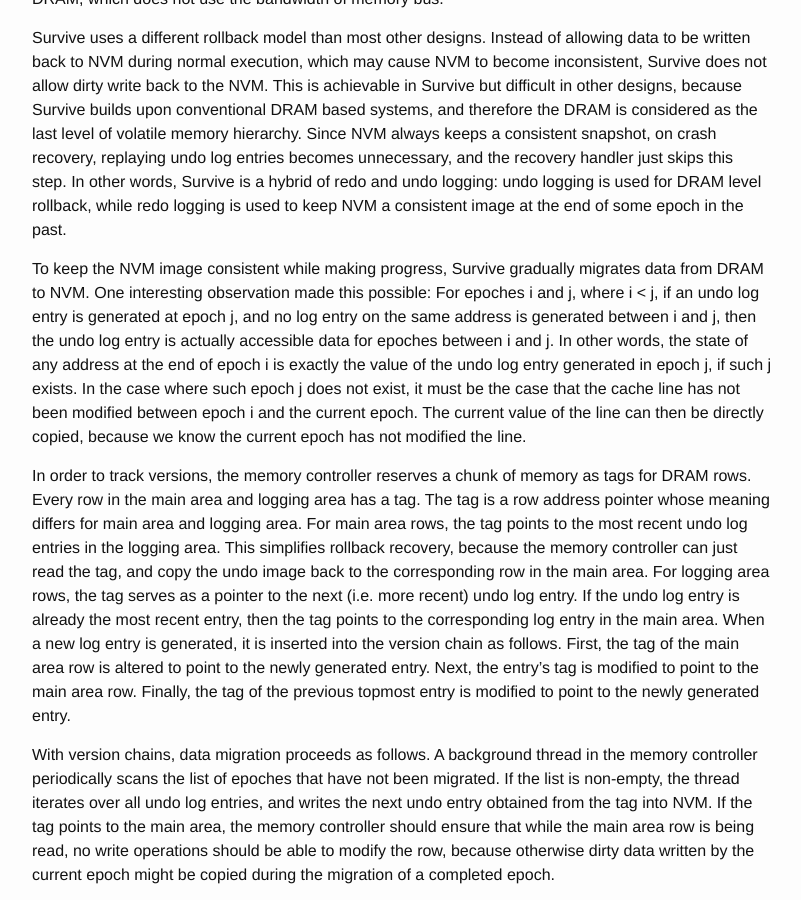
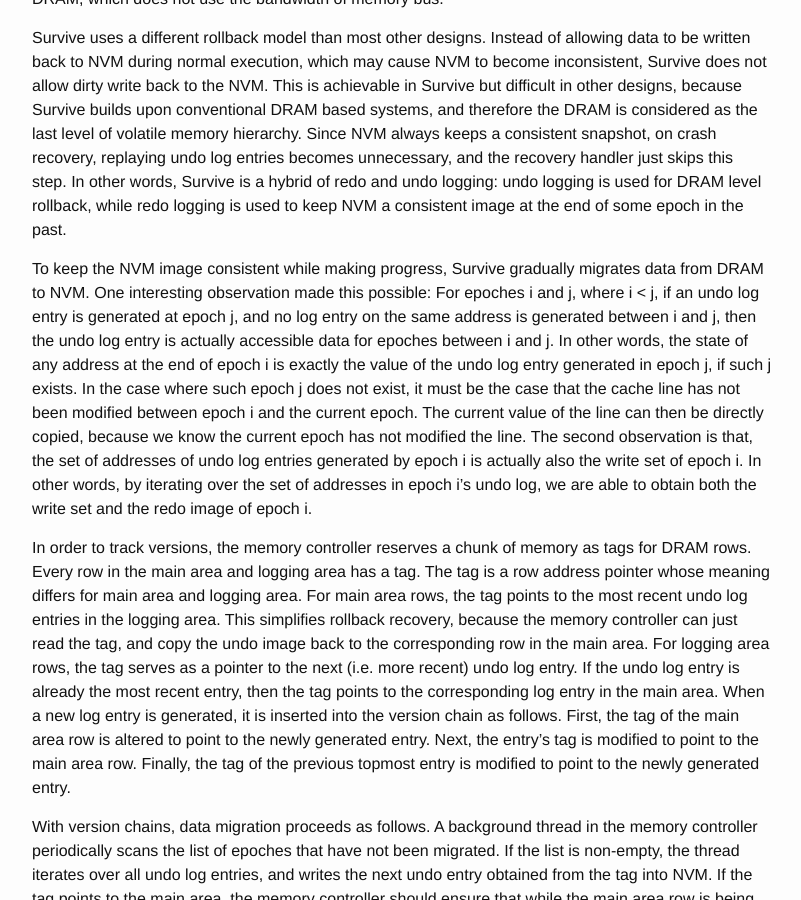
Before and after one commit to wangziqi2013/wangziqi2013.github.io, a Jekyll site: the page built from _posts/2019-03-09-survive.markdown, in a window 1280 px wide and 900 px high, scrolled down 1657 px. Shown: the whole window, without its empty margins (238-1039 px from the left). Built offline with Jekyll 4.4.1, drawn with Linux system fonts in a browser that asks for light colours.

Commit message:
Adding second observation

```diff
--- a/_posts/2019-03-09-survive.markdown
+++ b/_posts/2019-03-09-survive.markdown
@@ -68,7 +68,9 @@ log entry on the same address is generated between i and j, then the undo log en
 between i and j. In other words, the state of any address at the end of epoch i is exactly the value of the undo log entry
 generated in epoch j, if such j exists. In the case where such epoch j does not exist, it must be the case that the cache
 line has not been modified between epoch i and the current epoch. The current value of the line can then be directly copied,
-because we know the current epoch has not modified the line.
+because we know the current epoch has not modified the line. The second observation is that, the set of addresses of
+undo log entries generated by epoch i is actually also the write set of epoch i. In other words, by iterating over the
+set of addresses in epoch i's undo log, we are able to obtain both the write set and the redo image of epoch i.
 
 In order to track versions, the memory controller reserves a chunk of memory as tags for DRAM rows. Every row in the main
 area and logging area has a tag. The tag is a row address pointer whose meaning differs for main area and logging area.
```
